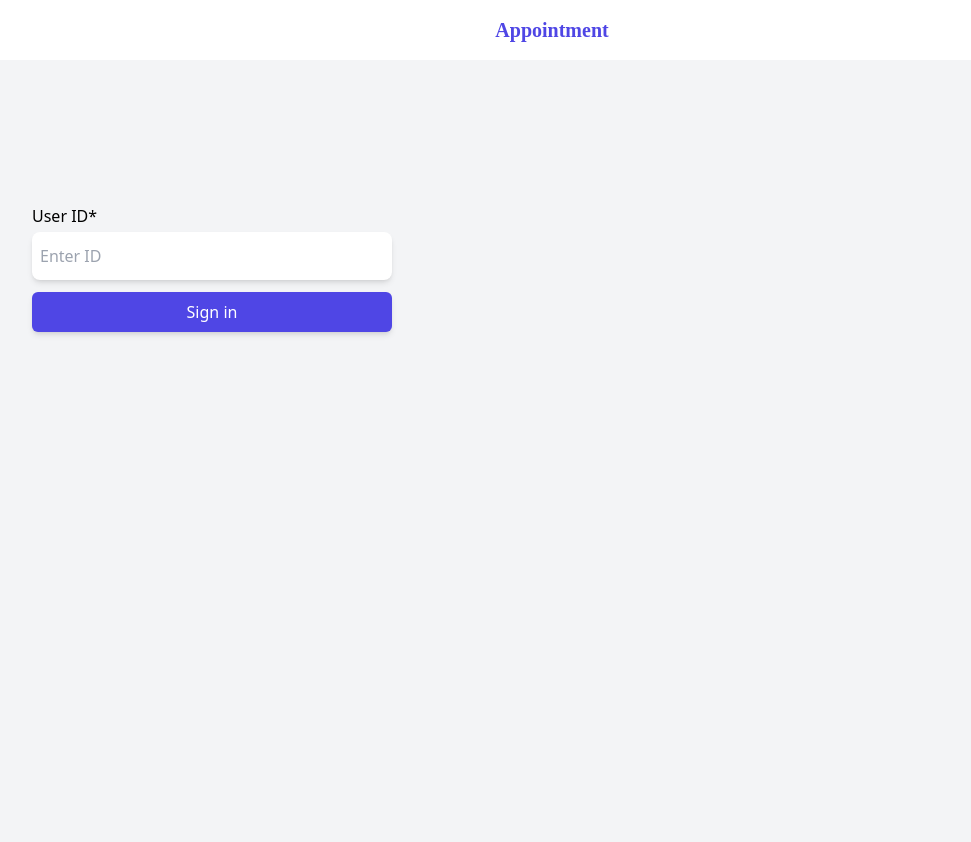
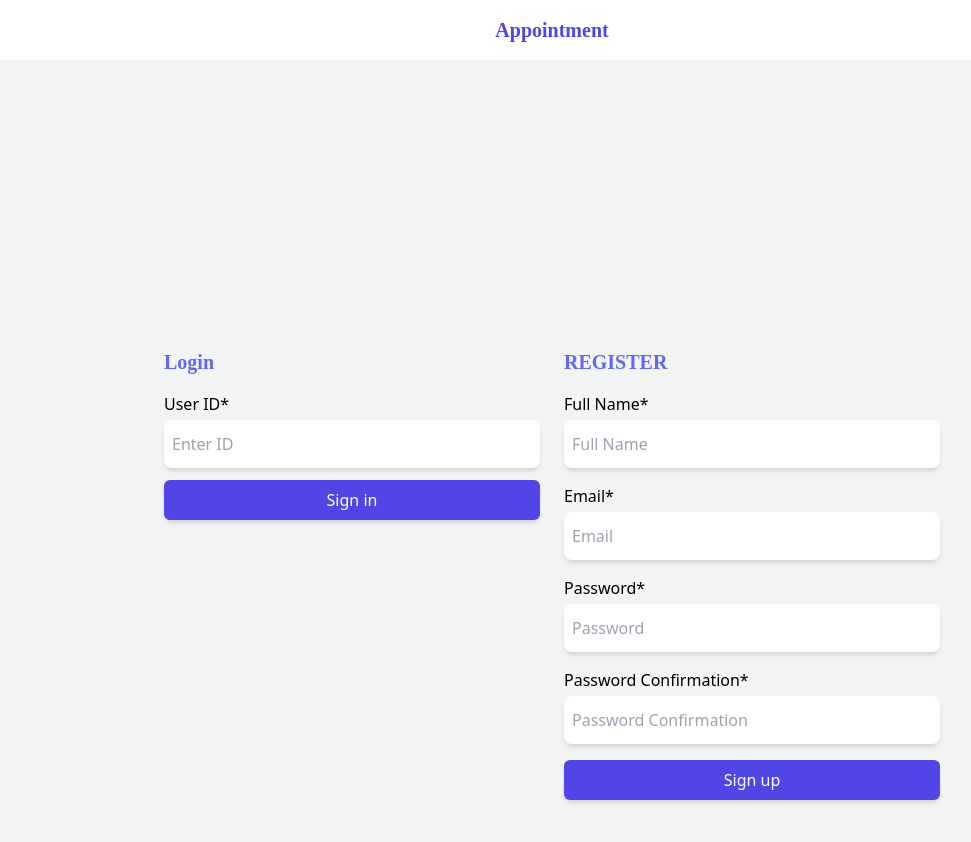
Before and after one commit to MASKADEV/YouCode-Cabinet-Frontend, a React (Create React App) app: page /auth in a window 1280 px wide. Shown: the top 842 px of the page, without its empty margins (88-1059 px from the left). Built offline with nearby package versions, Linux system fonts and the light colour scheme.

Commit message:
add delete appointment function & registre form

```diff
--- a/src/components/CustomInput.tsx
+++ b/src/components/CustomInput.tsx
@@ -9,8 +9,8 @@ interface props {
 const CustomInput = ({placeholder, id, setId} : props) => {
   return (
     <div>
-        <div className='flex flex-col justify-center sm:w-[60%] w-[70%] mx-auto h-full'>
-            <label htmlFor="user_id" className='mt-[40%]'>User ID*</label>
+        <div className='flex flex-col justify-center h-full'>
+            <label htmlFor="user_id">User ID*</label>
             <input value={id} onChange={(e) => {setId(e.target.value)}} className='px-2 py-3 mt-1 rounded-lg shadow-md' type="text" placeholder={placeholder} />
             <button className='bg-indigo-600 text-white px-4 shadow-md py-2 mt-3 rounded-md'>Sign in</button>
         </div>
--- a/src/components/FormAppointment.tsx
+++ b/src/components/FormAppointment.tsx
@@ -13,7 +13,6 @@ const FormAppointment = () => {
     const [time, setTime] = useState<string>("");
     const [show, setshow] = useState(false);
     const [availableTime, setAvailableTime] = useState<object[] | null>([{}]);
-    // const [errors, setErrors] = useState<object | null>({'date' : '', 'service' : '', 'time':''});
     const booked_time : string[] = [];
 
     const times = [{'time' : '08:00', 'booked' : false}, {'time' : '09:00', 'booked' : false}, {'time' : '10:00', 'booked' : false},
@@ -48,7 +47,6 @@ const FormAppointment = () => {
                 }
             });
             setAvailableTime(times);
-            // console.log(availableTime);
         }
         fetchbookedTrip();
     }, [date])
@@ -78,7 +76,7 @@ const FormAppointment = () => {
 
                 await axios.post("http://localhost/cabinet-restapi/users/addBooking",
                     JSON.stringify({
-                        'user_id' : 'maska',
+                        'user_id' : localStorage.getItem('user_id'),
                         'booking_date' : date,
                         'time' : time,
                         'service_type' : service,
@@ -91,6 +89,7 @@ const FormAppointment = () => {
                         },
                     },
                 );
+                window.location.reload();
             }else {
                 if(date !== ''){
 
--- a/src/views/Authentication/Auth.tsx
+++ b/src/views/Authentication/Auth.tsx
@@ -1,6 +1,4 @@
-import React, {useEffect, useState} from 'react'
 import { useNavigate } from 'react-router-dom';
-import CustomInput from '../../components/CustomInput';
 import Signin from './signin/Signin';
 import Signup from './signup/Signup';
 
@@ -13,11 +11,11 @@ const Auth = () => {
 
 
   return (
-    <div className='w-screen h-screen bg-gray-100 flex md:flex-row flex-col'>
-        <div>
+    <div className='w-screen h-screen bg-gray-100 flex md:flex-row flex-col justify-center '>
+        <div className=' h-11 md:mt-[20%]'>
           <Signin />
         </div>
-        <div>
+        <div className=' h-11 md:mt-[20%]'>
           <Signup />
         </div>
     </div>
--- a/src/views/Authentication/signin/Signin.tsx
+++ b/src/views/Authentication/signin/Signin.tsx
@@ -1,4 +1,4 @@
-import React, {useEffect, useState} from 'react';
+import React, {useState} from 'react';
 import CustomInput from '../../../components/CustomInput';
 import axios from 'axios';
 import { useNavigate } from 'react-router-dom';
@@ -29,7 +29,8 @@ const Signin = () => {
   }
 
   return (
-    <div className='container mx-auto md:w-[600px]'>
+    <div className='container mx-auto px-3 py-4 md:w-[400px]'>
+      <h1 className='text-xl text-indigo-500 font-[Poppins] font-semibold py-4'>Login</h1>
       <form onSubmit={submitForm} className='flex flex-col'>
           <CustomInput setId={setId} id={id} placeholder ="Enter ID" />
       </form>
--- a/src/views/Authentication/signup/Signup.tsx
+++ b/src/views/Authentication/signup/Signup.tsx
@@ -1,21 +1,70 @@
-import React from 'react';
-import CustomInput from '../../../components/CustomInput';
+import React, { useState } from 'react';
 import axios from 'axios';
+import { useNavigate } from 'react-router-dom';
 
 
 
+const Signup = () => {
 
+  const [full_name, setFull_name] = useState<string>("");
+  const [email, setemail] = useState<string>("");
+  const [password, setpassword] = useState<string>("");
+  const [password_confirmation, setpassword_confirmation] = useState<string>("");
+  const [errors , seterros] = useState<string>("");
+  let navigate = useNavigate();
 
-const submitForm = async () => {
-  console.log('maska');
+  const submitHandle = async (e : any) => {
+    e.preventDefault();
+    let {data} = await axios.post('http://localhost/cabinet-restapi/users/signup',
+      JSON.stringify({
+        'full_name' : full_name,
+        'email' : email,
+        'password' : password,
+        'password_confirmation' : password_confirmation,
+    }),
+      {
+        headers: {
+          'Content-Type' : 'application/x-www-form-urlencoded; charset=UTF-8',
+          Accept: 'application/json',
+        },
+      }
+    )
+      console.log(data);
 
-}
+    if(data.error === true) {
+      localStorage.setItem('logedin', 'true');
+      localStorage.setItem('user_id', data.user_id);
+      localStorage.setItem('token', data.token);
+      navigate('/');
+      window.location.reload();
+    }else {
+      console.log('im here');
+      seterros(data.message);
+    }
+  }
 
-const Signup = () => {
   return (
-    <div className='container mx-auto md:w-[600px]'>
-      <form onSubmit={submitForm} className='flex flex-col'>
-          {/* <CustomInput setId={setId} id={id} placeholder ="Enter ID" /> */}
+    <div className='container mx-auto px-3 py-4 md:w-[400px]'>
+      <h1 className='text-xl text-indigo-500 font-[Poppins] font-semibold py-4'>REGISTER</h1>
+      <form onSubmit={submitHandle} className='flex flex-col'>
+          <div className='flex flex-col'>
+            <label htmlFor="full_name" >Full Name*</label>
+            <input required value={full_name} onChange={(e) => {setFull_name(e.target.value)}} className='px-2 py-3 mt-1 rounded-lg shadow-md' type="text" placeholder="Full Name" />
+          </div>
+          <div className='flex flex-col mt-4'>
+            <label htmlFor="email" >Email*</label>
+            <input required value={email} onChange={(e) => {setemail(e.target.value)}} className='px-2 py-3 mt-1 rounded-lg shadow-md' type="email" placeholder="Email" />
+          </div >
+          <div className='flex flex-col mt-4'>
+            <label htmlFor="password" >Password*</label>
+            <input required value={password} onChange={(e) => {setpassword(e.target.value)}} className='px-2 py-3 mt-1 rounded-lg shadow-md' type="password" placeholder="Password" />
+          </div>
+          <div className='flex flex-col mt-4'>
+            <label htmlFor="password_confirmation" >Password Confirmation*</label>
+            <input required value={password_confirmation} onChange={(e) => {setpassword_confirmation(e.target.value)}} className='px-2 py-3 mt-1 rounded-lg shadow-md' type="password" placeholder="Password Confirmation" />
+          </div>
+          <button type='submit' className='bg-indigo-600 text-white px-4 shadow-md py-2 mt-4 rounded-md'>Sign up</button>
+          {errors !== "" ? <h1 className='text-red-500 font-[Poppins] font-semibold text-sm text-center'>{errors}</h1> : <div></div> }
       </form>
     </div>
   )
--- a/src/views/Home/Home.tsx
+++ b/src/views/Home/Home.tsx
@@ -11,7 +11,7 @@ const Home = () => {
         try{
             const {data} = await axios.post("http://localhost/cabinet-restapi/users/fetchBooking",
                 JSON.stringify({
-                    'user_id' : 'maska',
+                    'user_id' : localStorage.getItem('user_id'),
                 }),
                 {
                     headers: {
@@ -29,8 +29,12 @@ const Home = () => {
     }
     fetchBooking();
   },[]);
-//   if(!details) return <p>Loading ....</p>
-//   return <div>{`${details}`}</div>;
+
+  const deleteBooking = async (id : number) => {
+      await axios.get(`http://localhost/cabinet-restapi/users/deleteBooking/${id}`);
+      window.location.reload();
+  }
+
   return (
     <div className='mt-11'>
         <FormAppointment />
@@ -67,7 +71,7 @@ const Home = () => {
                                               {/* maska */}
                                           </td>
                                           <td className="px-6 py-4">
-                                              <a href="#">
+                                              <a href="/">
                                                   <svg xmlns="http://www.w3.org/2000/svg" className="w-6 h-6 text-blue-400" fill="none"
                                                       viewBox="0 0 24 24" stroke="currentColor">
                                                       <path
@@ -76,13 +80,13 @@ const Home = () => {
                                               </a>
                                           </td>
                                           <td className="px-6 py-4">
-                                              <a href="#">
+                                              <button onClick={() => {deleteBooking(ele.id);}}>
                                                   <svg xmlns="http://www.w3.org/2000/svg" className="w-6 h-6 text-red-400" fill="none"
                                                       viewBox="0 0 24 24" stroke="currentColor">
                                                       <path
                                                           d="M19 7l-.867 12.142A2 2 0 0116.138 21H7.862a2 2 0 01-1.995-1.858L5 7m5 4v6m4-6v6m1-10V4a1 1 0 00-1-1h-4a1 1 0 00-1 1v3M4 7h16" />
                                                   </svg>
-                                              </a>
+                                              </button>
                                           </td>
                                       </tr>)
                                 )
```
